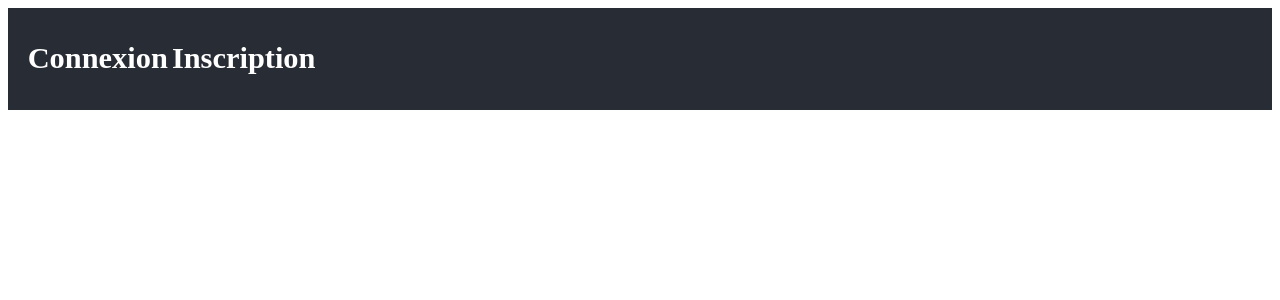
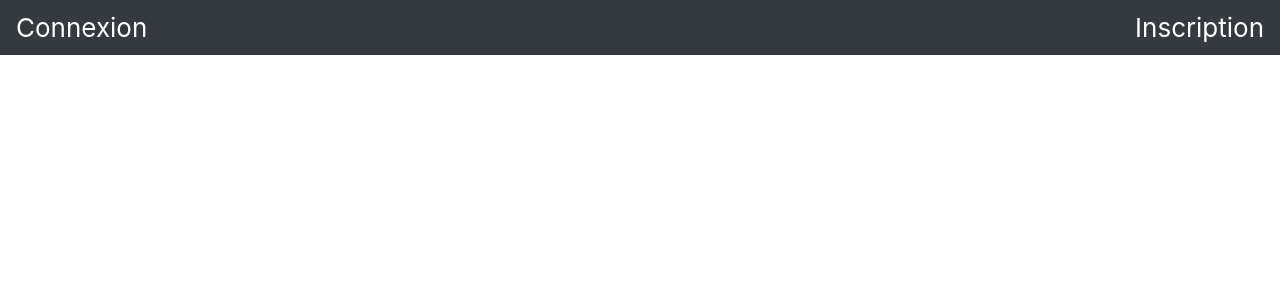
Before and after one commit to sullyvanyonnet/SIOR, a React (Create React App) app in the folder projet1/: page / in a window 1280 px wide. Shown: the top 300 px of the page. Built offline with nearby package versions, Linux system fonts and the light colour scheme.

Commit message:
graphique

```diff
--- a/projet1/package.json
+++ b/projet1/package.json
@@ -14,6 +14,7 @@
   "dependencies": {
     "axios": "^0.18.0",
     "body-parser": "^1.18.3",
+    "bootstrap": "^4.3.1",
     "express": "^4.16.4",
     "fs": "0.0.1-security",
     "mariadb": "^2.0.3",
--- a/projet1/src/Client/App.css
+++ b/projet1/src/Client/App.css
@@ -21,6 +21,9 @@ th{
   text-align: center;
   margin: auto;
   width: 100%
+}
+ul {
+  list-style-type: none;
 }
 
 .App-header {
--- a/projet1/src/Client/App.jsx
+++ b/projet1/src/Client/App.jsx
@@ -1,3 +1,4 @@
+import 'bootstrap/dist/css/bootstrap.css';
 import React, { Component } from 'react';
 import './App.css';
 import Connection from './connection.jsx';
@@ -40,14 +41,14 @@ class App extends Component {
         let bonjoursUser;
 
 		if(this.state.etatConnexion){
-				bouttonConnexion = <h3 onClick={this.Connection.bind(this,<p>vous etes deco</p>,0)}>Deconnexion </h3>;
+				bouttonConnexion = <a class="nav-item" onClick={this.Connection.bind(this,<p>vous etes deco</p>,0)}>Deconnexion </a>;
 				bouttonInscription = "";
-				bonjoursUser = <h3>Bonjour, {this.state.login} </h3>;
+				bonjoursUser = <a class="nav-item">Bonjour, {this.state.login} </a>;
 
 		}else{
 
-                bouttonConnexion = <h3 onClick={this.Connection.bind(this,<Connection handler = {this.Connection}/>,0)} >Connexion</h3>;
-                bouttonInscription =   <h3 onClick={this.Inscription.bind(this,<Inscription handler = {this.Inscription}/>,0)} >Inscription</h3>;
+                bouttonConnexion = <a class="nav-item" onClick={this.Connection.bind(this,<Connection handler = {this.Connection}/>,0)} >Connexion</a>;
+                bouttonInscription =   <a class="nav-item" onClick={this.Inscription.bind(this,<Inscription handler = {this.Inscription}/>,0)} >Inscription</a>;
                 bonjoursUser ="";
 
 		}
@@ -55,23 +56,19 @@ class App extends Component {
         return (
             <div className="App">
                 <div className="App-header">
-                    <div className="App-header-Tab">
-                        <table >
-                            <tr>
-                                <td>
-                                    {bonjoursUser}
-                                </td>
-                                <td>
-                                    {bouttonConnexion}
-                                </td>
+                    <nav class="navbar navbar-dark bg-dark">
 
-                                <td>
-                                    {bouttonInscription}
-                                </td>
-                            </tr>
 
-                        </table>
-                    </div>
+                            {bonjoursUser}
+
+
+                            {bouttonConnexion}
+
+
+                            {bouttonInscription}
+
+
+                    </nav>
                 </div>
                 <div className="Reponse">
                         {this.state.MessageRetour}
--- a/projet1/src/Client/connection.jsx
+++ b/projet1/src/Client/connection.jsx
@@ -64,26 +64,29 @@ class Connection extends React.Component {
             <div className="titre">
                 <h1>Connection</h1>
             </div>
-            <table>
 
 
-                <tr>
-                    <td>login :</td>
-                        <td><input type="text" name="login" onChange={this.handlechange}/></td>
-                </tr>
+                <div class="form-group row">
+                    <label  class="col-sm-2 col-form-label"> login :</label>
+                    <div class="col-sm-10">
+                        <input class="form-control" type="text" name="login" onChange={this.handlechange}/>
+                    </div>
+                </div>
+
+            <table>
                 <tr>
                     <td>mot de passe :</td>
                     <td><input type="password" name="password" onChange={this.handlechange}/></td>
                 </tr>
                 <tr>
                     <td>
-                        <button className="btn btn-default" onClick={this.annuler}>
+                        <button class="btn btn-secondary" onClick={this.annuler}>
                             annuler
                         </button>
                     </td>
 
                     <td>
-                        <button className="btn btn-default" onClick={this.enregistrer}>
+                        <button class="btn btn-secondary" onClick={this.enregistrer}>
                             connexion
                         </button>
                     </td>
--- a/projet1/src/Client/inscription.jsx
+++ b/projet1/src/Client/inscription.jsx
@@ -85,13 +85,13 @@ class Inscription extends React.Component {
                     </tr>
                     <tr>
                         <td>
-                            <button className="btn btn-default" onClick={this.annuler}>
+                            <button class="btn btn-secondary" onClick={this.annuler}>
                                 annuler
                         </button>
                         </td>
 
                         <td>
-                            <button className="btn btn-default" onClick={this.enregistrer}>
+                            <button class="btn btn-secondary" onClick={this.enregistrer}>
                                 connexion
                         </button>
                         </td>
```
Also changed, not shown: 1 other file (tests, documents, lock files or other folders).
